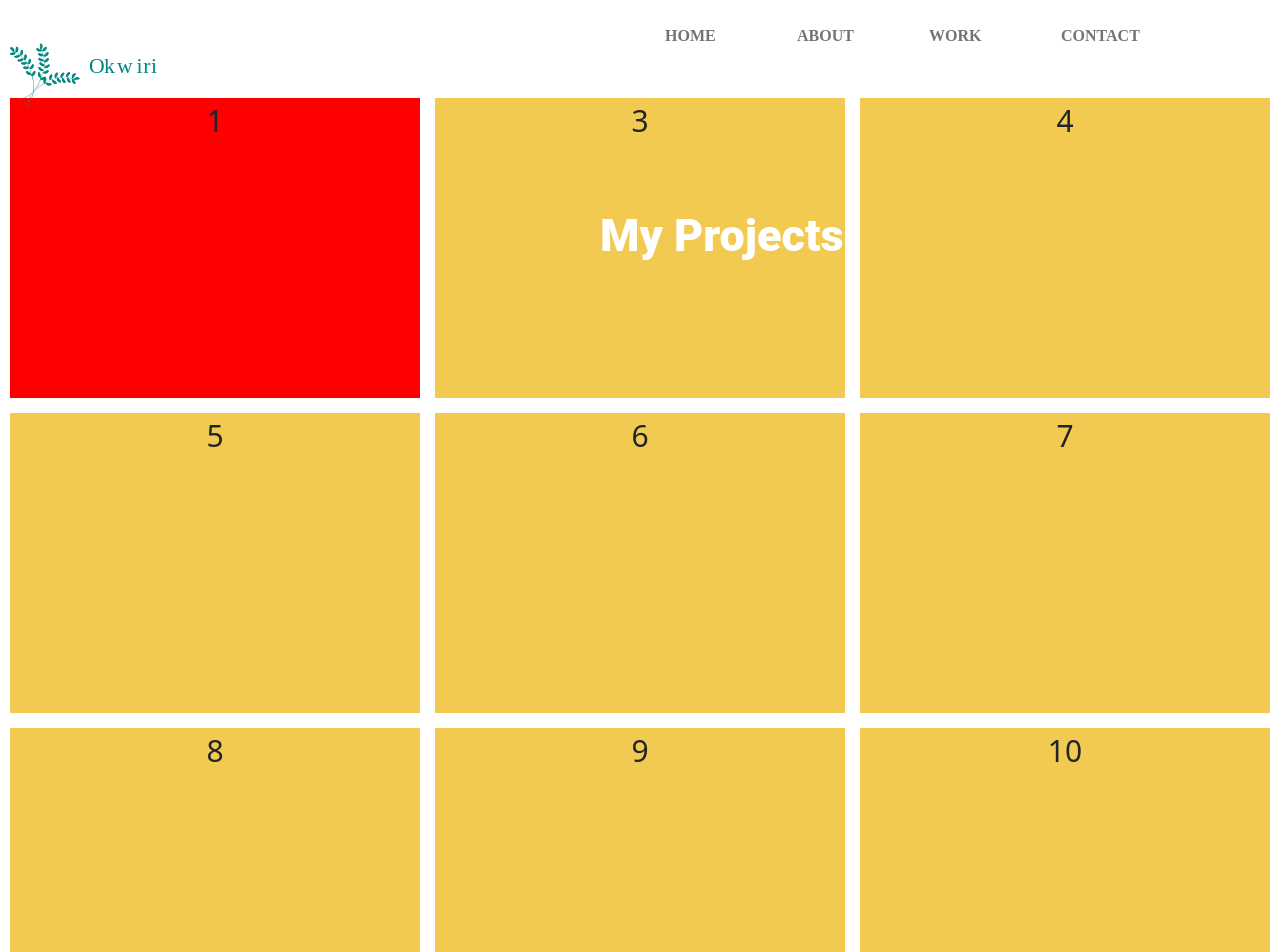
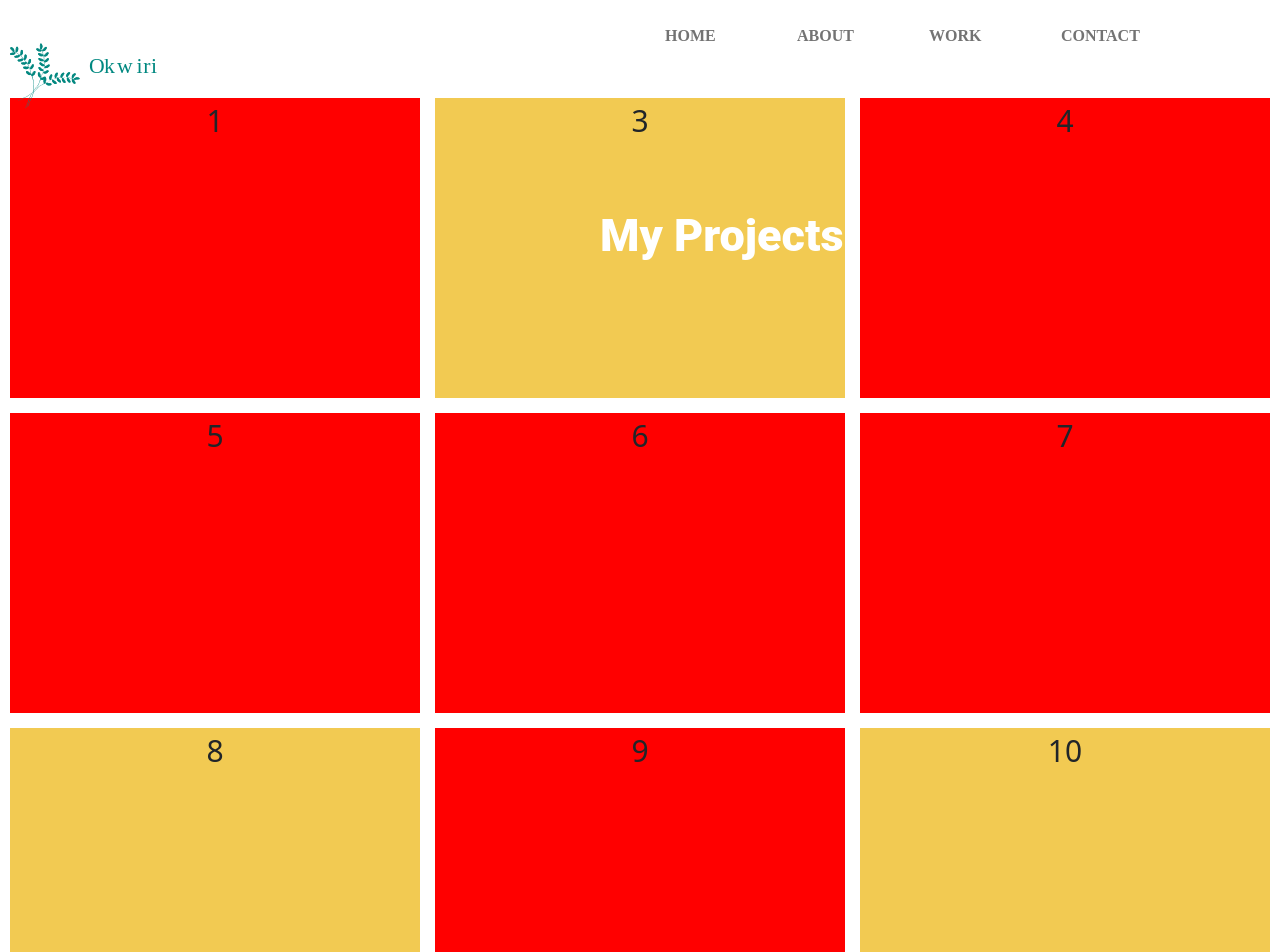
Before and after one commit to cauliflowersingerbee/my-portfolio, a React (Create React App) app: page /work/webdev in a window 1280 px wide. Shown: the top 952 px of the page. Built offline with nearby package versions, Linux system fonts and the light colour scheme.

Commit message:
Update webdev.jsx

```diff
--- a/src/components/webdev/webdev.jsx
+++ b/src/components/webdev/webdev.jsx
@@ -20,12 +20,12 @@ export default class WebDevView extends React.Component {
       <div className='project-grid'>
             <div id='red' class="grid-item">1</div>
             <div class="grid-item">3</div>
-            <div  class="grid-item">4</div>
-            <div class="grid-item">5</div>
-            <div id='stool' class="grid-item">6</div>
-            <div class="grid-item">7</div>
+            <div id='red' class="grid-item">4</div>
+            <div id='red' class="grid-item">5</div>
+            <div id='red' class="grid-item">6</div>
+            <div id='red' class="grid-item">7</div>
             <div  class="grid-item">8</div>
-            <div id='stool' class="grid-item">9</div>
+            <div id='red' class="grid-item">9</div>
             <div class="grid-item">10</div>
             <div class="grid-item">11</div>
             <div id='stool' class="grid-item">12</div>
```
